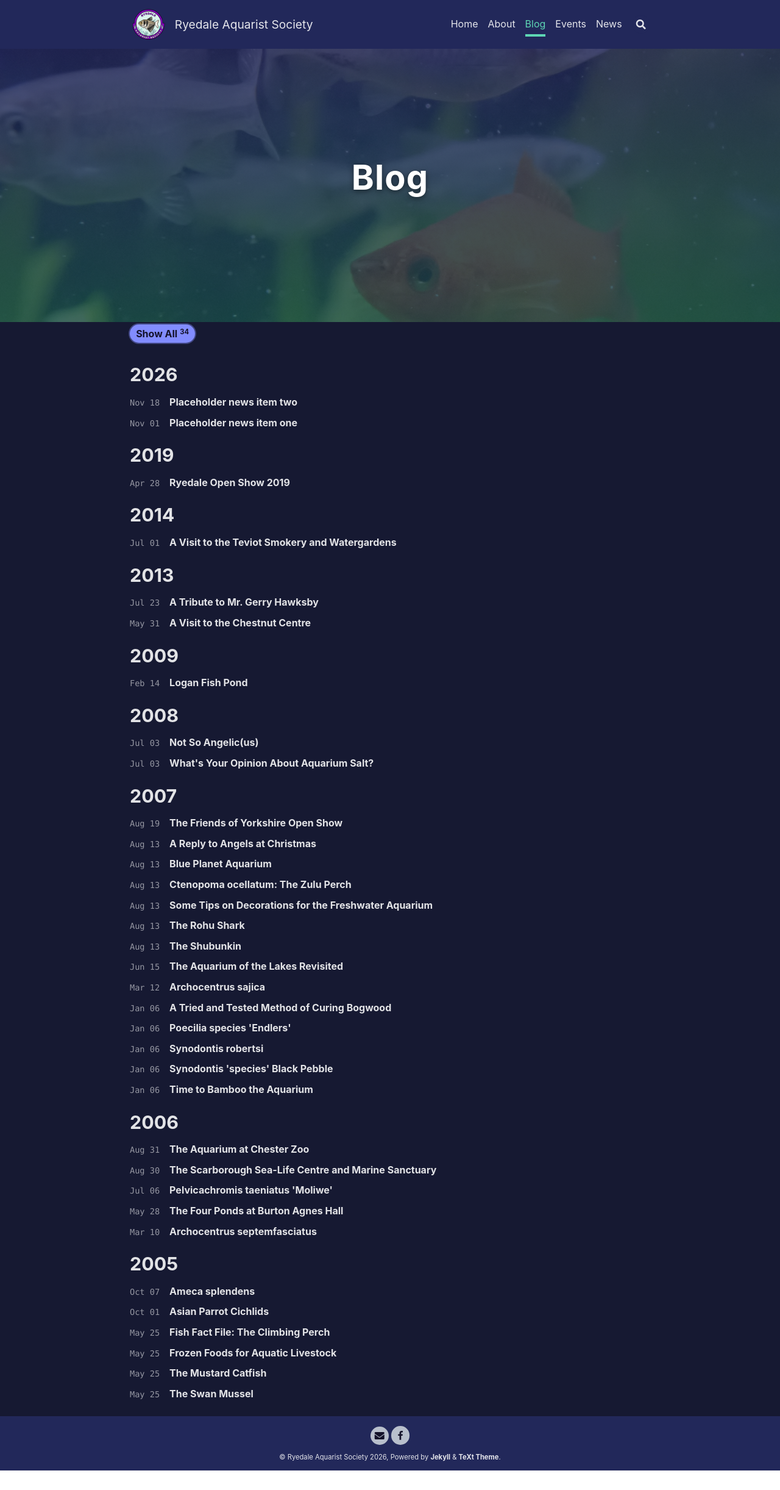
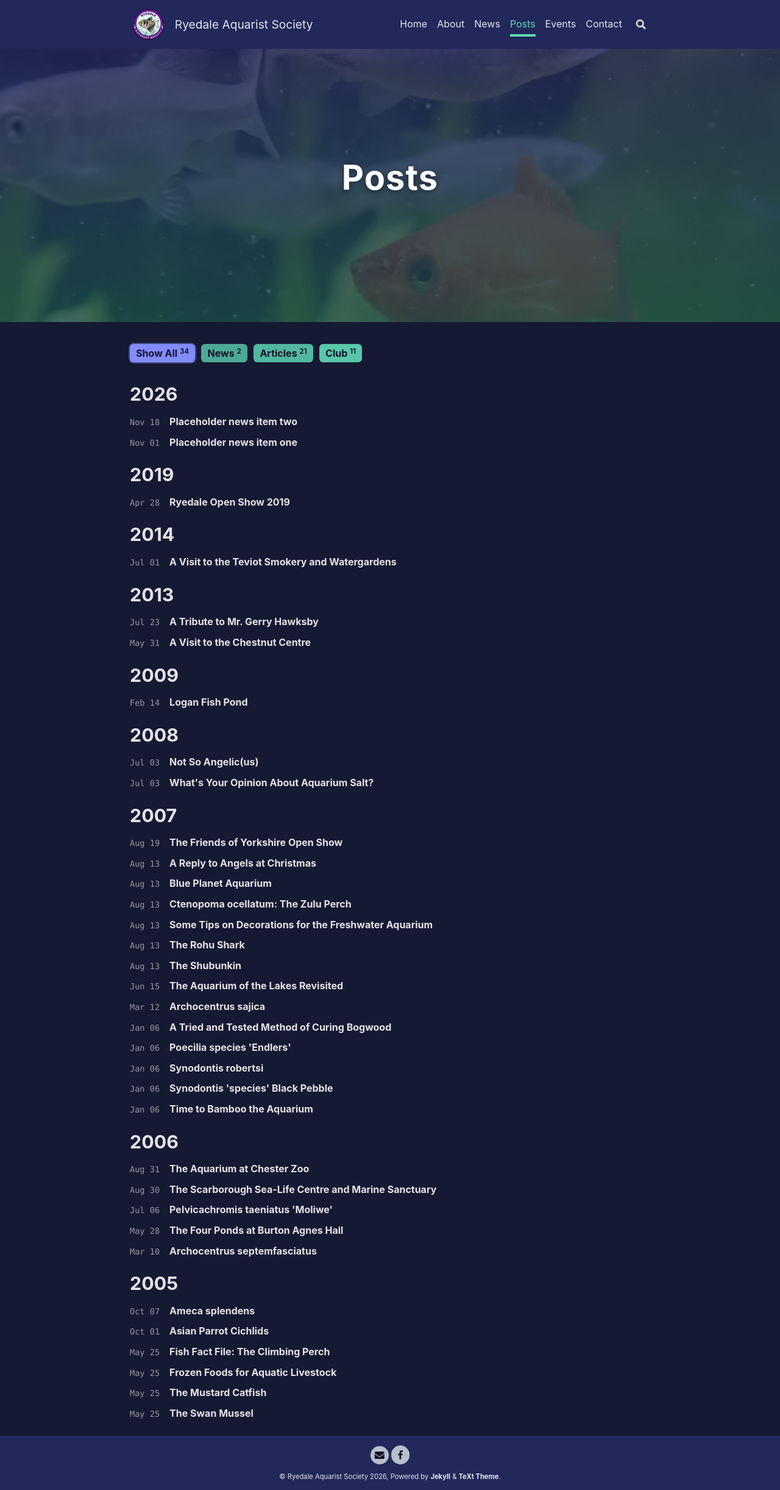
Before and after one commit to RyedaleAquaristSociety/ryedale-aquarist-society-main-site, a Jekyll site: the page built from posts.html, in a window 1280 px wide. Shown: the whole page at 61% size. Built offline with Jekyll 4.4.1, drawn with Linux system fonts in a browser that asks for light colours; nearby versions of some CDN libraries; before the commit the page ends 2411 px from its top, so only the background shows below that.

Commit message:
Redesign top nav, add post categories

```diff
--- a/_includes/article-list.html
+++ b/_includes/article-list.html
@@ -84,7 +84,8 @@
 
     {%- elsif include.type == 'brief' -%}
       {%- assign _tags = '' -%}
-      {%- for _tag in _article.tags -%}
+      {%- assign _filter_values = _article.categories | concat: _article.tags -%}
+      {%- for _tag in _filter_values -%}
         {%- assign _tag_encode = _tag | strip | url_encode -%}
         {%- if forloop.last -%}
           {%- assign _tags = _tags | append: _tag_encode -%}
--- a/_includes/tags.html
+++ b/_includes/tags.html
@@ -22,6 +22,19 @@
         Show All<span class="tag-button__count">{{ site.posts | size }}</span>
       </button>
     </li>
+    {%- assign _filter_categories = "news:News,fish:Articles,club:Club" | split: ',' -%}
+    {%- for _filter_category in _filter_categories -%}
+      {%- assign _filter_parts = _filter_category | split: ':' -%}
+      {%- assign _filter_key = _filter_parts | first -%}
+      {%- assign _filter_label = _filter_parts | last -%}
+      {%- assign _filter_posts = site.categories[_filter_key] -%}
+      {%- if _filter_posts.size > 0 -%}
+      <li><button type="button" class="button button--pill tag-button tag-button-{{ forloop.index }}" data-encode="{{ _filter_key }}">
+          <span>{{ _filter_label }}</span><span class="tag-button__count">{{ _filter_posts.size }}</span>
+        </button>
+      </li>
+      {%- endif -%}
+    {%- endfor -%}
     {%- for _tag in _tags -%}
       {%- assign _tag_cur_size = _tag[1].size -%}
       {%- assign _tag_min_1 = _tag_min_size -%}
--- a/_sass/custom.scss
+++ b/_sass/custom.scss
@@ -158,4 +158,16 @@
   padding: 0.2rem 0;
 }
 
+.layout--archive > .site-tags {
+  margin-top: 2rem;
+
+  .menu {
+    gap: 0.4rem;
+  }
+
+  .tag-button {
+    border-radius: 0.4rem;
+  }
+}
+
 /* end custom scss snippet */
--- a/blog.html
+++ b/posts.html
@@ -1,4 +1,4 @@
 ---
 layout: archive
-title: Blog
+title: Posts
 ---
```
Also changed, not shown: _data/navigation.yml (+7 -4 lines), _posts/2013-07-23-tribute-to-gerry-hawksby.md (+1 -1 lines).
